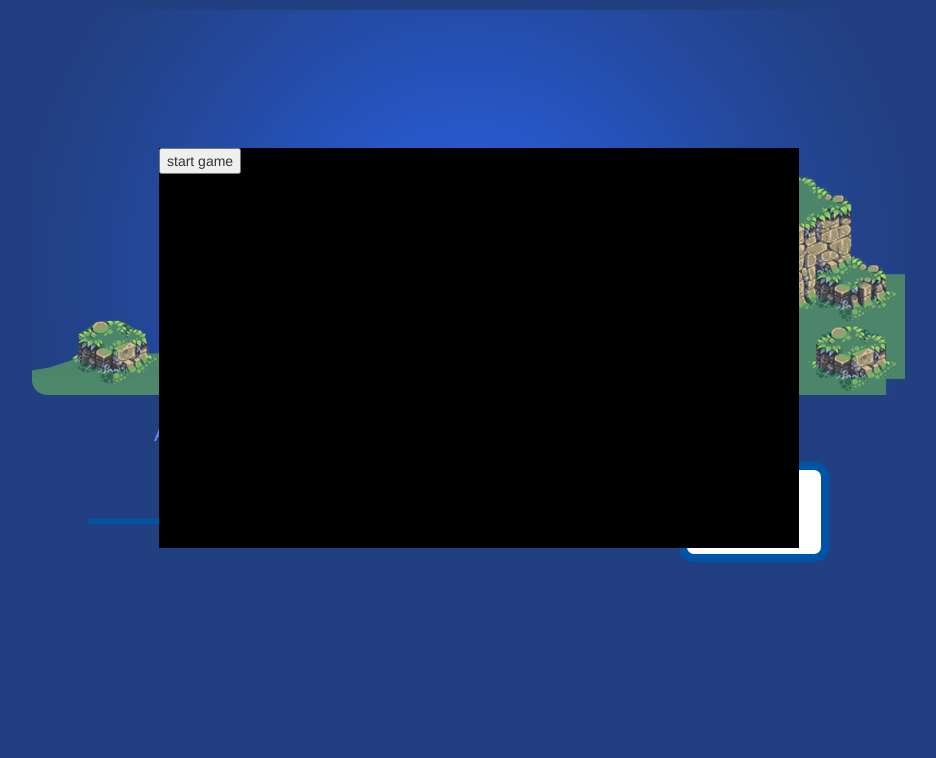
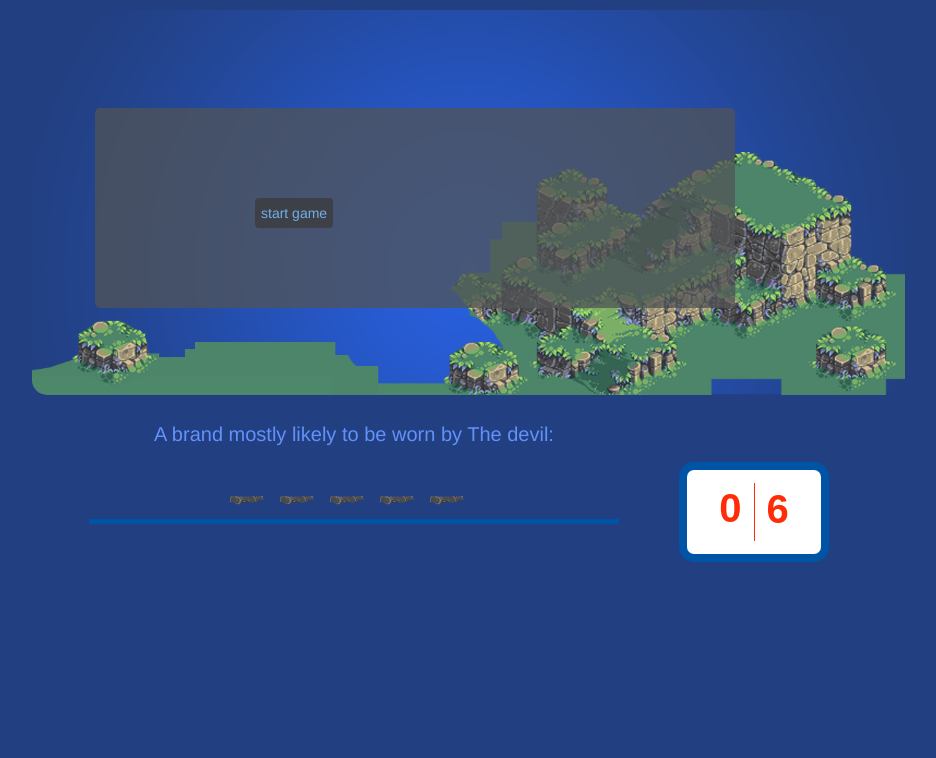
Before and after one commit to ambouh/hangman, a PHP site: page /index.html in a window 1280 px wide. Shown: the part 52-810 px from the top of the page, without its empty margins (161-1097 px from the left). Run offline with PHP 8.4, Linux system fonts and the light colour scheme; some libraries are stand-ins or nearby versions.

Commit message:
modified start_btn

```diff
--- a/styles.css
+++ b/styles.css
@@ -94,11 +94,12 @@ div#question {
 .start_game {
     position: absolute;
     width: 50vw;
-    height: 50vh;
-    background: #000;
+    height: 200px;
+    background: rgba(81, 84, 86, 0.74);
+    border-radius: 5px;
     z-index: 1;
-    top: 25%;
-    left: 25%;
+    top: 20%;
+    left: 20%;
 }
 
 section#scorewrap {
@@ -107,7 +108,17 @@ section#scorewrap {
     justify-content: center;
     align-items: center;
 }
-
+#start_btn {
+    position: relative;
+    left: 25%;
+    right: 25%;
+    top: 45%;
+    border: none;
+    background: #3d4046;
+    border-radius: 4px;
+    height: 30px;
+    color: #72aee9;
+}
 div#scoreboard {
     height: 100px;
     width: 150px;
```
